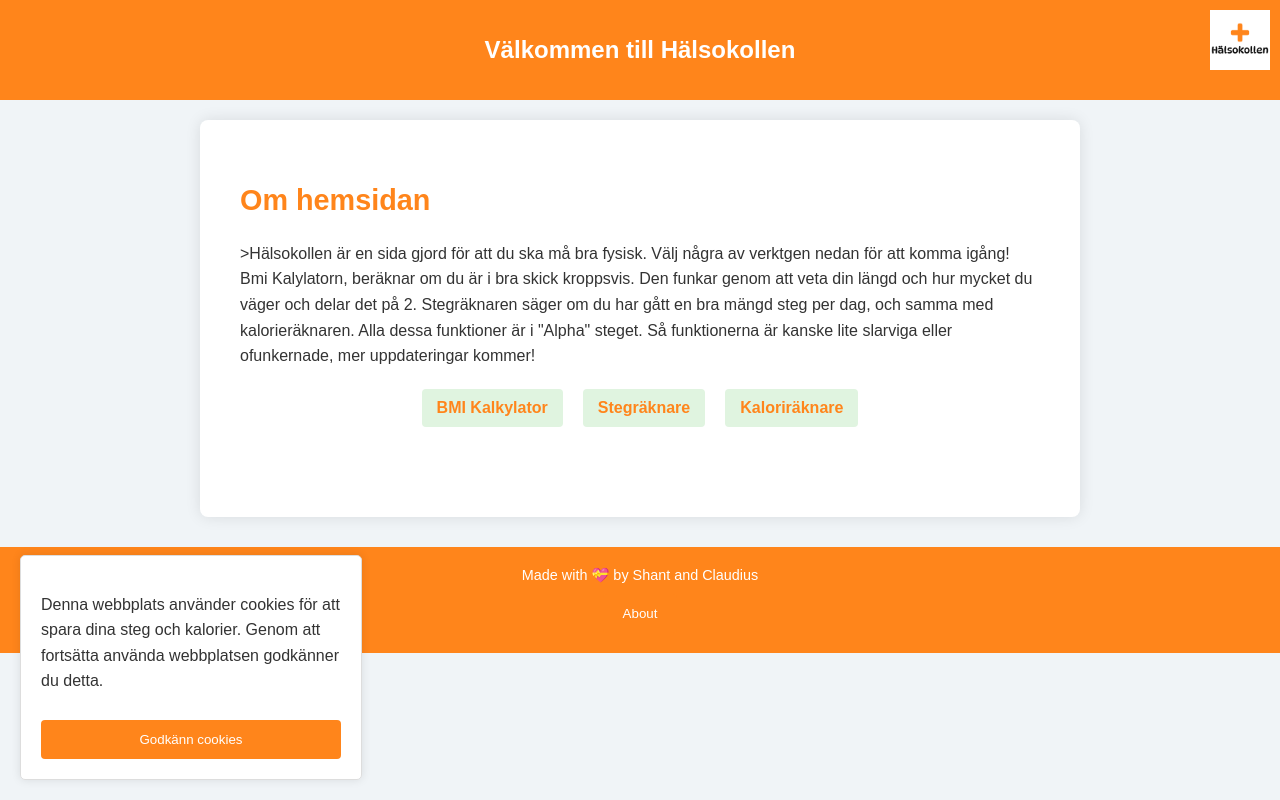
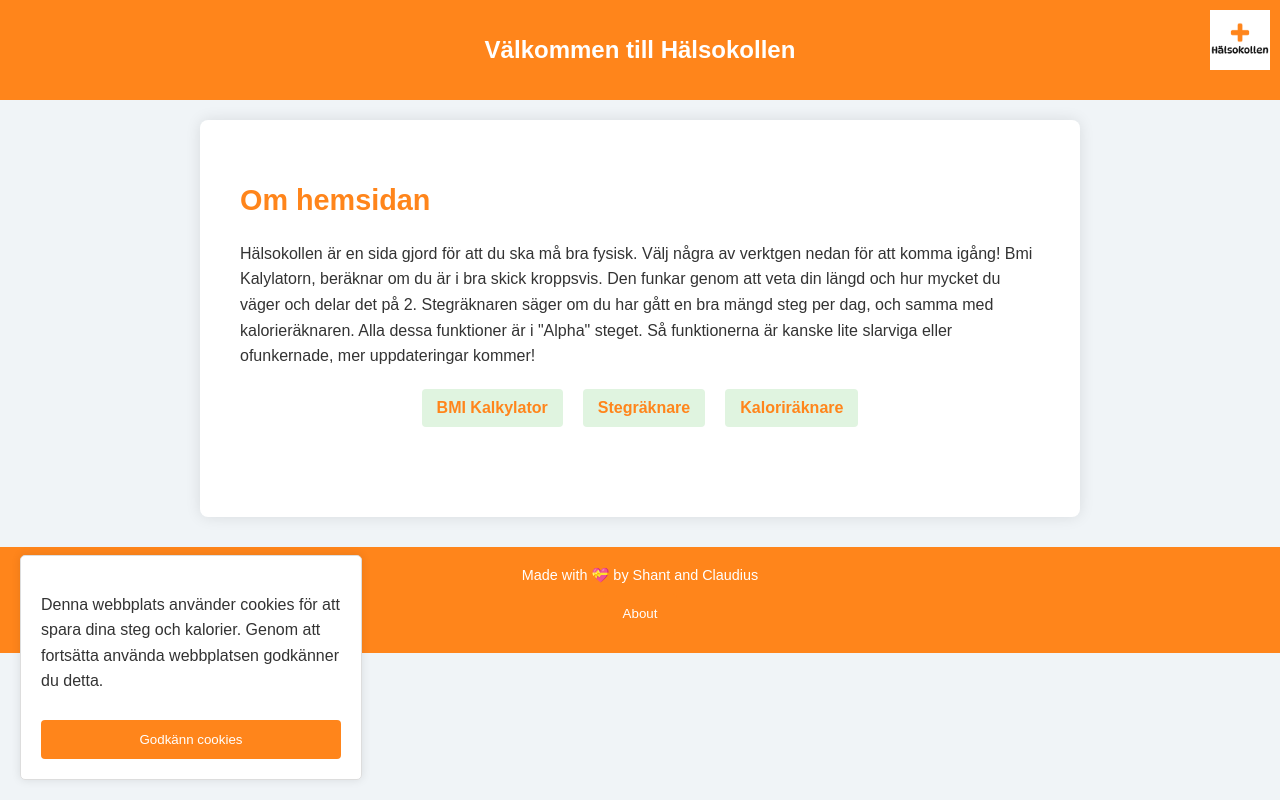
Before and after one commit to ttvhipo/Halsokollen-TEST, a plain HTML site: page index.html in a window 1280 px wide. Drawn offline with Linux system fonts and the light colour scheme; a web font is replaced by a local one.

Commit message:
Update index.html

```diff
--- a/index.html
+++ b/index.html
@@ -24,7 +24,7 @@
     <div class="container">
         <section class="overview">
             <h2>Om hemsidan</h2>
-            <p>>Hälsokollen är en sida gjord för att du ska må bra fysisk. Välj några av verktgen nedan för att komma igång! Bmi Kalylatorn, beräknar om du är i bra skick kroppsvis. Den funkar genom att veta din längd och hur mycket du väger och delar det på 2. Stegräknaren säger om du har gått en bra mängd steg per dag, och samma med kalorieräknaren. Alla dessa funktioner är i "Alpha" steget. Så funktionerna är kanske lite slarviga eller ofunkernade, mer uppdateringar kommer!</p>
+            <p>Hälsokollen är en sida gjord för att du ska må bra fysisk. Välj några av verktgen nedan för att komma igång! Bmi Kalylatorn, beräknar om du är i bra skick kroppsvis. Den funkar genom att veta din längd och hur mycket du väger och delar det på 2. Stegräknaren säger om du har gått en bra mängd steg per dag, och samma med kalorieräknaren. Alla dessa funktioner är i "Alpha" steget. Så funktionerna är kanske lite slarviga eller ofunkernade, mer uppdateringar kommer!</p>
             <div class="tools">
                 <a href="#bmikalkylator">BMI Kalkylator</a>
                 <a href="#stegraknare">Stegräknare</a>
```
